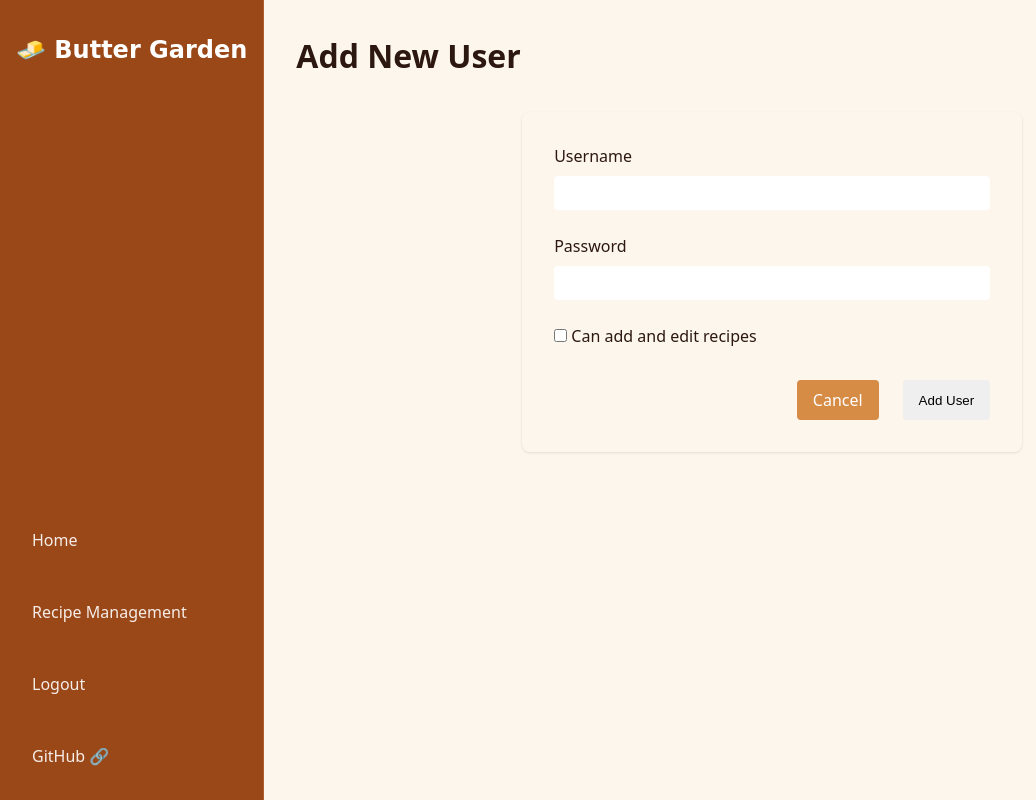
After one commit to HardwarePunk/ButterGarden, a Flask app: page /users/add in a window 1280 px wide. The commit adds this page. Shown: the whole page, without its empty margins (0-1036 px from the left). Run offline with Flask 3, Linux system fonts and the light colour scheme; a user stored in the database is signed in; tables that the repository leaves empty hold one stand-in row (values such as "Sample post"); some web fonts are replaced.

Commit message:
add user management

```diff
--- a/app.py
+++ b/app.py
@@ -23,12 +23,21 @@ class User(UserMixin, db.Model):
     username = db.Column(db.String(80), unique=True, nullable=False)
     password_hash = db.Column(db.String(120), nullable=False)
     is_admin = db.Column(db.Boolean, default=False)
+    can_add_recipes = db.Column(db.Boolean, default=False)
+    recipes = db.relationship('Recipe', backref='author', lazy=True)
+
+    def set_password(self, password):
+        self.password_hash = generate_password_hash(password)
+
+    def check_password(self, password):
+        return check_password_hash(self.password_hash, password)
 
 class Recipe(db.Model):
     id = db.Column(db.Integer, primary_key=True)
-    title = db.Column(db.String(200), nullable=False)
+    title = db.Column(db.String(100), nullable=False)
     ingredients = db.Column(db.Text, nullable=False)
     instructions = db.Column(db.Text, nullable=False)
+    user_id = db.Column(db.Integer, db.ForeignKey('user.id'), nullable=True)
 
 @login_manager.user_loader
 def load_user(user_id):
@@ -54,19 +63,25 @@ def recipe_detail(recipe_id):
     recipe = Recipe.query.get_or_404(recipe_id)
     return render_template('recipe_detail.html', recipe=recipe)
 
-@app.route('/admin', methods=['GET'])
+@app.route('/admin')
 @login_required
 def admin():
-    if not current_user.is_admin:
+    if not current_user.is_admin and not current_user.can_add_recipes:
         flash('Access denied.')
         return redirect(url_for('index'))
-    recipes = Recipe.query.all()
+
+    # Admin sees all recipes, others see only their own
+    if current_user.is_admin:
+        recipes = Recipe.query.all()
+    else:
+        recipes = Recipe.query.filter_by(user_id=current_user.id).all()
+
     return render_template('admin.html', recipes=recipes)
 
 @app.route('/admin/recipe/add', methods=['GET', 'POST'])
 @login_required
 def add_recipe():
-    if not current_user.is_admin:
+    if not current_user.is_admin and not current_user.can_add_recipes:
         flash('Access denied.')
         return redirect(url_for('index'))
 
@@ -74,23 +89,29 @@ def add_recipe():
         recipe = Recipe(
             title=request.form['title'],
             ingredients=request.form['ingredients'],
-            instructions=request.form['instructions']
+            instructions=request.form['instructions'],
+            user_id=current_user.id
         )
         db.session.add(recipe)
         db.session.commit()
         flash('Recipe added successfully!')
         return redirect(url_for('admin'))
-
-    return render_template('recipe_form.html')
+    return render_template('add_recipe.html')
 
 @app.route('/admin/recipe/edit/<int:recipe_id>', methods=['GET', 'POST'])
 @login_required
 def edit_recipe(recipe_id):
-    if not current_user.is_admin:
+    if not current_user.is_admin and not current_user.can_add_recipes:
         flash('Access denied.')
         return redirect(url_for('index'))
 
     recipe = Recipe.query.get_or_404(recipe_id)
+
+    # Only allow editing if admin or if user created the recipe
+    if not current_user.is_admin and recipe.user_id != current_user.id:
+        flash('You can only edit your own recipes.')
+        return redirect(url_for('admin'))
+
     if request.method == 'POST':
         recipe.title = request.form['title']
         recipe.ingredients = request.form['ingredients']
@@ -98,21 +119,96 @@ def edit_recipe(recipe_id):
         db.session.commit()
         flash('Recipe updated successfully!')
         return redirect(url_for('admin'))
-
-    return render_template('recipe_form.html', recipe=recipe)
+    return render_template('edit_recipe.html', recipe=recipe)
 
 @app.route('/admin/recipe/delete/<int:recipe_id>')
 @login_required
 def delete_recipe(recipe_id):
+    if not current_user.is_admin and not current_user.can_add_recipes:
+        flash('Access denied.')
+        return redirect(url_for('index'))
+
+    recipe = Recipe.query.get_or_404(recipe_id)
+
+    # Only allow deletion if admin or if user created the recipe
+    if not current_user.is_admin and recipe.user_id != current_user.id:
+        flash('You can only delete your own recipes.')
+        return redirect(url_for('admin'))
+
+    db.session.delete(recipe)
+    db.session.commit()
+    flash('Recipe deleted successfully!')
+    return redirect(url_for('admin'))
+
+@app.route('/users')
+@login_required
+def list_users():
+    if not current_user.is_admin:
+        flash('Access denied.')
+        return redirect(url_for('index'))
+    users = User.query.all()
+    return render_template('users.html', users=users)
+
+@app.route('/users/add', methods=['GET', 'POST'])
+@login_required
+def add_user():
     if not current_user.is_admin:
         flash('Access denied.')
         return redirect(url_for('index'))
 
-    recipe = Recipe.query.get_or_404(recipe_id)
-    db.session.delete(recipe)
+    if request.method == 'POST':
+        username = request.form.get('username')
+        password = request.form.get('password')
+        can_add_recipes = 'can_add_recipes' in request.form
+
+        if User.query.filter_by(username=username).first():
+            flash('Username already exists.')
+            return redirect(url_for('add_user'))
+
+        user = User(username=username, can_add_recipes=can_add_recipes)
+        user.set_password(password)
+        db.session.add(user)
+        db.session.commit()
+        flash('User added successfully.')
+        return redirect(url_for('list_users'))
+
+    return render_template('add_user.html')
+
+@app.route('/users/<int:id>/edit', methods=['GET', 'POST'])
+@login_required
+def edit_user(id):
+    if not current_user.is_admin:
+        flash('Access denied.')
+        return redirect(url_for('index'))
+
+    user = User.query.get_or_404(id)
+    if request.method == 'POST':
+        user.username = request.form.get('username')
+        if request.form.get('password'):
+            user.set_password(request.form.get('password'))
+        user.can_add_recipes = 'can_add_recipes' in request.form
+        db.session.commit()
+        flash('User updated successfully.')
+        return redirect(url_for('list_users'))
+
+    return render_template('edit_user.html', user=user)
+
+@app.route('/users/<int:id>/delete', methods=['POST'])
+@login_required
+def delete_user(id):
+    if not current_user.is_admin:
+        flash('Access denied.')
+        return redirect(url_for('index'))
+
+    user = User.query.get_or_404(id)
+    if user.is_admin:
+        flash('Cannot delete admin user.')
+        return redirect(url_for('list_users'))
+
+    db.session.delete(user)
     db.session.commit()
-    flash('Recipe deleted successfully!')
-    return redirect(url_for('admin'))
+    flash('User deleted successfully.')
+    return redirect(url_for('list_users'))
 
 # HTMX Endpoints
 @app.route('/recipes/search')
@@ -127,7 +223,7 @@ def search_recipes():
 @app.route('/recipe/<int:recipe_id>/delete', methods=['DELETE'])
 @login_required
 def delete_recipe_htmx(recipe_id):
-    if not current_user.is_admin:
+    if not current_user.is_admin and not current_user.can_add_recipes:
         return 'Unauthorized', 403
 
     recipe = Recipe.query.get_or_404(recipe_id)
@@ -143,9 +239,11 @@ def health_check():
 def login():
     if request.method == 'POST':
         user = User.query.filter_by(username=request.form['username']).first()
-        if user and check_password_hash(user.password_hash, request.form['password']):
+        if user and user.check_password(request.form['password']):
             login_user(user)
-            return redirect(url_for('admin'))
+            if user.is_admin or user.can_add_recipes:
+                return redirect(url_for('admin'))
+            return redirect(url_for('index'))
         flash('Invalid username or password')
     return render_template('login.html')
 
--- /dev/null
+++ b/templates/add_user.html
@@ -0,0 +1,83 @@
+{% extends "base.html" %}
+
+{% block content %}
+<div class="container">
+    <h1>Add New User</h1>
+    <form method="POST" class="form">
+        <div class="form-group">
+            <label for="username">Username</label>
+            <input type="text" id="username" name="username" required>
+        </div>
+
+        <div class="form-group">
+            <label for="password">Password</label>
+            <input type="password" id="password" name="password" required>
+        </div>
+
+        <div class="form-group">
+            <label class="checkbox-label">
+                <input type="checkbox" name="can_add_recipes">
+                Can add and edit recipes
+            </label>
+        </div>
+
+        <div class="form-actions">
+            <a href="{{ url_for('list_users') }}" class="btn btn-secondary">Cancel</a>
+            <button type="submit" class="btn">Add User</button>
+        </div>
+    </form>
+</div>
+
+<style>
+.form {
+    max-width: 500px;
+    margin: 2rem auto;
+    padding: 2rem;
+    background: var(--background-color);
+    border-radius: 8px;
+    box-shadow: 0 1px 3px rgba(0,0,0,0.1);
+}
+
+.form-group {
+    margin-bottom: 1.5rem;
+}
+
+.form-group label {
+    display: block;
+    margin-bottom: 0.5rem;
+    color: var(--text-color);
+}
+
+.form-group input[type="text"],
+.form-group input[type="password"] {
+    width: 100%;
+    padding: 0.5rem;
+    border: 1px solid var(--border-color);
+    border-radius: 4px;
+    font-size: 1rem;
+}
+
+.checkbox-label {
+    display: flex;
+    align-items: center;
+    gap: 0.5rem;
+    cursor: pointer;
+}
+
+.form-actions {
+    display: flex;
+    gap: 1rem;
+    justify-content: flex-end;
+    margin-top: 2rem;
+}
+
+.btn-secondary {
+    background: var(--secondary-color);
+    color: white;
+}
+
+.btn-secondary:hover {
+    background: var(--secondary-color-dark);
+}
+</style>
+{% endblock %}
--- a/templates/base.html
+++ b/templates/base.html
@@ -19,13 +19,13 @@
                 </div>
                 <div class="nav-links">
                     <a class="nav-link" href="{{ url_for('index') }}">Home</a>
-                    {% if current_user.is_authenticated and current_user.is_admin %}
-                    <a class="nav-link" href="{{ url_for('admin') }}">Admin</a>
-                    {% endif %}
                     {% if current_user.is_authenticated %}
-                    <a class="nav-link" href="{{ url_for('logout') }}">Logout</a>
+                        {% if current_user.is_admin or current_user.can_add_recipes %}
+                            <a class="nav-link" href="{{ url_for('admin') }}">{% if current_user.is_admin %}Recipe Management{% else %}My Recipes{% endif %}</a>
+                        {% endif %}
+                        <a class="nav-link" href="{{ url_for('logout') }}">Logout</a>
                     {% else %}
-                    <a class="nav-link" href="{{ url_for('login') }}">Login</a>
+                        <a class="nav-link" href="{{ url_for('login') }}">Login</a>
                     {% endif %}
                     <a class="nav-link" href="https://github.com/HardwarePunk/ButterGarden" target="_blank">GitHub 🔗</a>
                 </div>
```
Also changed, not shown: init_db.py (+40 -17 lines), templates/admin.html (+85 -8 lines), templates/edit_user.html (added, +83 -0 lines), templates/users.html (added, +95 -0 lines).
